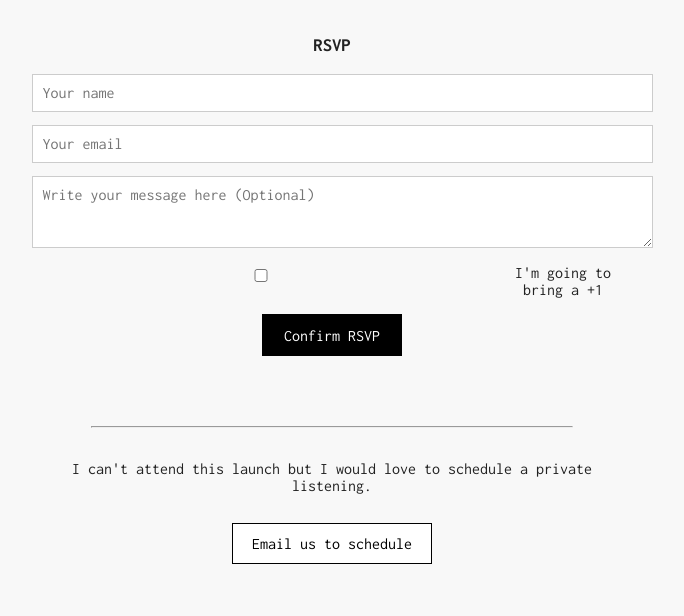
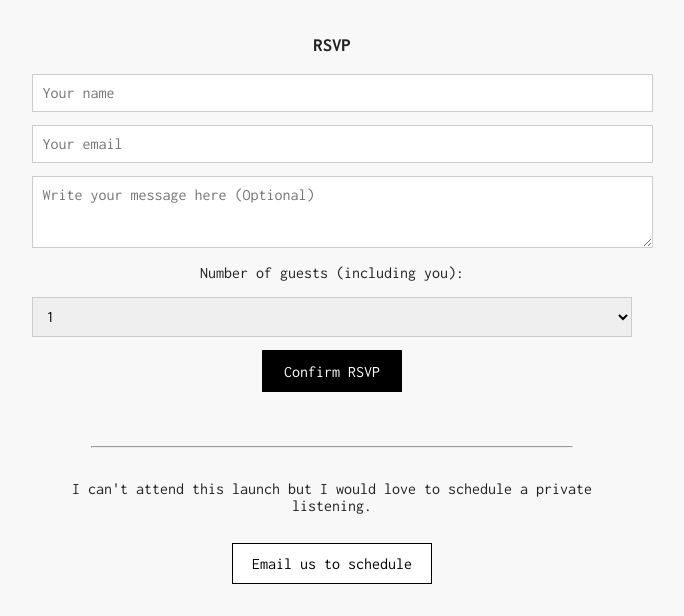
Before and after one commit to d0d0me/RSVP-invite, a website: page index.html in a window 1280 px wide. Shown: the part 1338-1954 px from the top of the page, without its empty margins (308-992 px from the left). Drawn offline with Linux system fonts and the light colour scheme.

Commit message:
Update index.html

```diff
--- a/index.html
+++ b/index.html
@@ -85,7 +85,7 @@
       text-align: center;
     }
 
-    input, textarea {
+    input, textarea, select {
       width: 100%;
       padding: 0.6em;
       margin-bottom: 0.8em;
@@ -93,18 +93,6 @@
       border: 1px solid #ccc;
       border-radius: 0;
       font-family: 'Inconsolata', monospace;
-    }
-
-    label {
-      display: flex;
-      justify-content: center;
-      align-items: center;
-      font-size: 16px;
-      margin-bottom: 1em;
-    }
-
-    label input[type="checkbox"] {
-      margin-right: 0.5em;
     }
 
     button {
@@ -119,7 +107,7 @@
     }
 
     #rsvp-container {
-      min-height: 320px;
+      min-height: 340px;
     }
 
     #rsvp-response {
@@ -179,10 +167,16 @@
           <input type="email" name="email" placeholder="Your email" required />
           <textarea name="message" placeholder="Write your message here (Optional)" rows="3"></textarea>
 
-          <label>
-            <input type="checkbox" id="plus-one" />
-            I'm going to bring a +1
+          <label for="guest-count" style="font-size: 16px; display: block; margin-bottom: 1em;">
+            Number of guests (including you):
           </label>
+          <select id="guest-count" name="guest-count">
+            <option value="1">1</option>
+            <option value="2">2</option>
+            <option value="3">3</option>
+            <option value="4">4</option>
+            <option value="5">5</option>
+          </select>
 
           <button type="submit">Confirm RSVP</button>
         </form>
@@ -211,12 +205,12 @@
       const name = form.name.value.trim();
       const email = form.email.value.trim();
       const message = form.message.value.trim();
-      const plusOne = document.getElementById('plus-one').checked;
+      const guestCount = parseInt(document.getElementById('guest-count').value, 10);
 
       const supabaseRes = await fetch('/api/rsvp', {
         method: 'POST',
         headers: { 'Content-Type': 'application/json' },
-        body: JSON.stringify({ name, email, message, plus_one: plusOne })
+        body: JSON.stringify({ name, email, message, guest_count: guestCount })
       });
 
       const supabaseResult = await supabaseRes.json();
```
